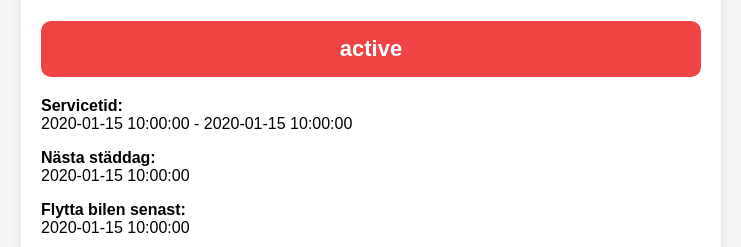
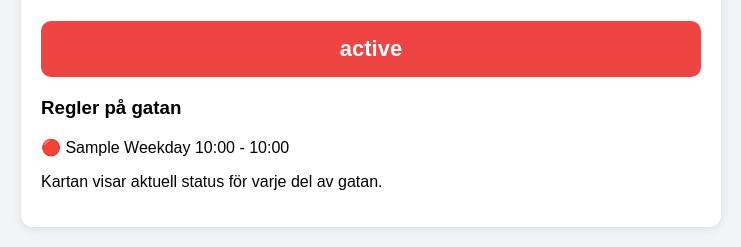
Before and after one commit to philipghoncheh99-create/stockholm-parking-app, a Flask app: template templates/index.html in a window 1280 px wide. Shown: the part 252-499 px from the top of the page, without its empty margins (269-1010 px from the left). Run offline with Flask 3, Linux system fonts and the light colour scheme; the template is opened without the code that fills it: most values are stand-ins (such as "Sample title", 1, 10 or a date in 2020).

Commit message:
streets now show multiple rules depending on day

```diff
--- a/app.py
+++ b/app.py
@@ -1,7 +1,8 @@
+import json
+import sqlite3
 from datetime import datetime, timedelta
 
 import requests
-import sqlite3
 from flask import Flask, jsonify, render_template, request
 
 app = Flask(__name__)
@@ -62,11 +63,17 @@ def get_parking_info(cleaning_day, start_hour, end_hour):
     status = "🟢 Parkering tillåten"
     status_class = "green"
 
+    parking_allowed_again = None
+
     if days_until == 0:
 
         if start_hour <= current_hour < end_hour:
+
             status = "🔴 Parkeringsförbud idag"
             status_class = "red"
+
+            parking_allowed_again = f"Idag {end_hour:02d}:00"
+
 
         else:
             next_cleaning = today + timedelta(days=7)
@@ -83,7 +90,8 @@ def get_parking_info(cleaning_day, start_hour, end_hour):
         "status": status,
         "status_class": status_class,
         "cleaning_date": next_cleaning.strftime("%d/%m/%Y"),
-        "move_date": move_date.strftime("%d/%m/%Y")
+        "move_date": move_date.strftime("%d/%m/%Y"),
+        "parking_allowed_again": parking_allowed_again
     }
 
 @app.route("/", methods=["GET", "POST"])
@@ -115,36 +123,75 @@ def home():
             end_hour = props["END_TIME"] // 100
 
             result = get_parking_info(
-            cleaning_day,
-            start_hour,
-            end_hour
+                cleaning_day,
+                start_hour,
+                end_hour
             )
 
             result["street"] = props["STREET_NAME"]
 
-            start_time = str(props["START_TIME"]).zfill(4)
-            end_time = str(props["END_TIME"]).zfill(4)
+            result["all_segments"] = []
+            result["rules"] = []
 
-            result["start_time"] = f"{start_time[:2]}:{start_time[2:]}"
-            result["end_time"] = f"{end_time[:2]}:{end_time[2:]}"
-
-            result["lat"] = coords[0][1]
-            result["lng"] = coords[0][0]
-
-            result["coordinates"] = [
-                [coord[1], coord[0]]
-                for coord in coords
-            ]
-
-            result["all_segments"] = []
+            segment_statuses = set()
+            seen_rules = set()
 
             for feature in all_features:
 
-                segment = [
-                [coord[1], coord[0]]
-                for coord in feature["geometry"]["coordinates"]
-    ]
-                result["all_segments"].append(segment)
+                segment_props = feature["properties"]
+
+                weekday_text = segment_props["START_WEEKDAY"].lower()
+                cleaning_day = weekday_map[weekday_text]
+
+                start_hour = segment_props["START_TIME"] // 100
+                end_hour = segment_props["END_TIME"] // 100
+
+                segment_info = get_parking_info(
+                    cleaning_day,
+                    start_hour,
+                    end_hour
+                )
+                segment_statuses.add(
+                segment_info["status_class"]
+                )
+                rule_key = (
+                    segment_props["START_WEEKDAY"],
+                    start_hour,
+                    end_hour
+                )
+                if rule_key not in seen_rules:
+
+                    seen_rules.add(rule_key)
+
+                    result["rules"].append({
+                        "weekday": segment_props["START_WEEKDAY"],
+                        "start_hour": start_hour,
+                        "end_hour": end_hour,
+                        "status_class": segment_info["status_class"]
+                })
+
+                segment_info["coordinates"] = [
+                    [coord[1], coord[0]]
+                    for coord in feature["geometry"]["coordinates"]
+                ]
+
+                segment_info["weekday"] = segment_props["START_WEEKDAY"]
+                segment_info["start_hour"] = start_hour
+                segment_info["end_hour"] = end_hour
+
+                result["all_segments"].append(segment_info)
+
+            if "red" in segment_statuses:
+                result["status"] = "⚠️ Flera regler på gatan"
+                result["status_class"] = "orange"
+
+            elif "orange" in segment_statuses:
+                result["status"] = "🟠 Städning närmar sig"
+                result["status_class"] = "orange"
+
+            else:
+                result["status"] = "🟢 Parkering tillåten"
+                result["status_class"] = "green"
         else:
 
             result = {
@@ -156,7 +203,6 @@ def home():
         "cleaning_date": "-",
         "move_date": "-"
     }
-            print(result)
     return render_template(
         "index.html",
         result=result
--- a/templates/index.html
+++ b/templates/index.html
@@ -44,10 +44,39 @@
             {{ result.status }}
         </div>
 
+        <h3>Regler på gatan</h3>
+
+        {% for rule in result.rules %}
+
         <p>
+
+        {% if rule.status_class == "red" %}
+        🔴
+        {% elif rule.status_class == "orange" %}
+        🟠
+        {% else %}
+        🟢
+        {% endif %}
+
+        {{ rule.weekday.title() }}
+        {{ "%02d"|format(rule.start_hour) }}:00 -
+        {{ "%02d"|format(rule.end_hour) }}:00
+
+        </p>
+
+        {% endfor %}
+
+        <!-- <p>
             <strong>Servicetid:</strong><br>
             {{ result.start_time }} - {{ result.end_time }}
         </p>
+
+       {% if result.parking_allowed_again %}
+        <div class="parking-info">
+        ✅ Du får parkera igen:
+        <strong>{{ result.parking_allowed_again }}</strong>
+        </div>
+        {% endif %}
 
         <p>
             <strong>Nästa städdag:</strong><br>
@@ -57,8 +86,11 @@
         <p>
             <strong>Flytta bilen senast:</strong><br>
             {{ result.move_date }}
+        </p> -->
+
+        <p>
+    Kartan visar aktuell status för varje del av gatan.
         </p>
-
     </div>
 
     <div id="map"></div>
@@ -137,15 +169,31 @@ let group = [];
 
 segments.forEach(segment => {
 
+    let segmentColor = "green";
+
+    if (segment.status_class === "orange") {
+        segmentColor = "orange";
+    }
+
+    if (segment.status_class === "red") {
+        segmentColor = "red";
+    }
+
     const line = L.polyline(
-        segment,
+        segment.coordinates,
         {
-            color: color,
+            color: segmentColor,
             weight: 8
         }
     ).addTo(map);
 
     group.push(line);
+
+    line.bindPopup(`
+    <b>${segment.weekday}</b><br>
+    ${segment.start_hour}:00 - ${segment.end_hour}:00<br>
+    ${segment.status}
+`);
 
 });
 
```
